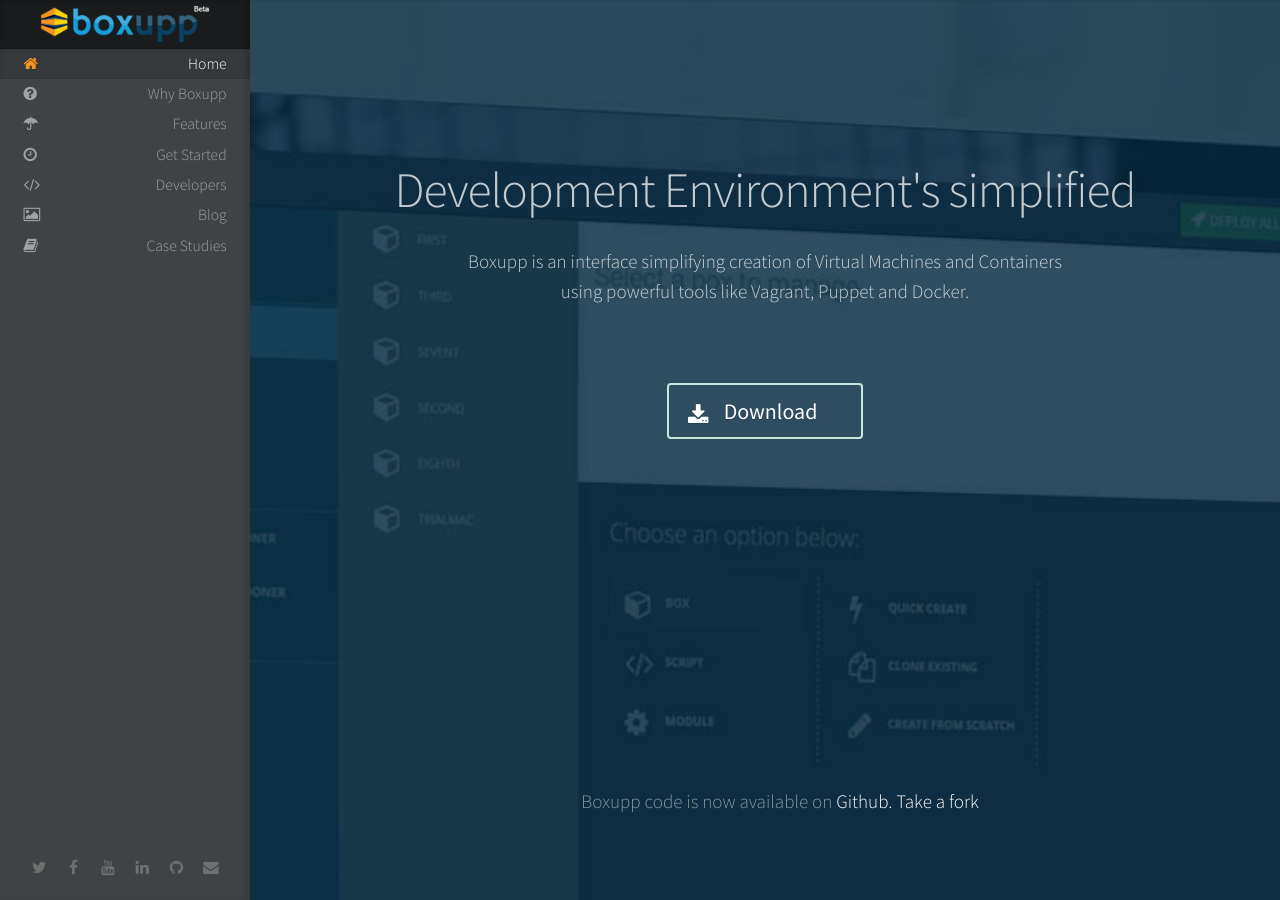
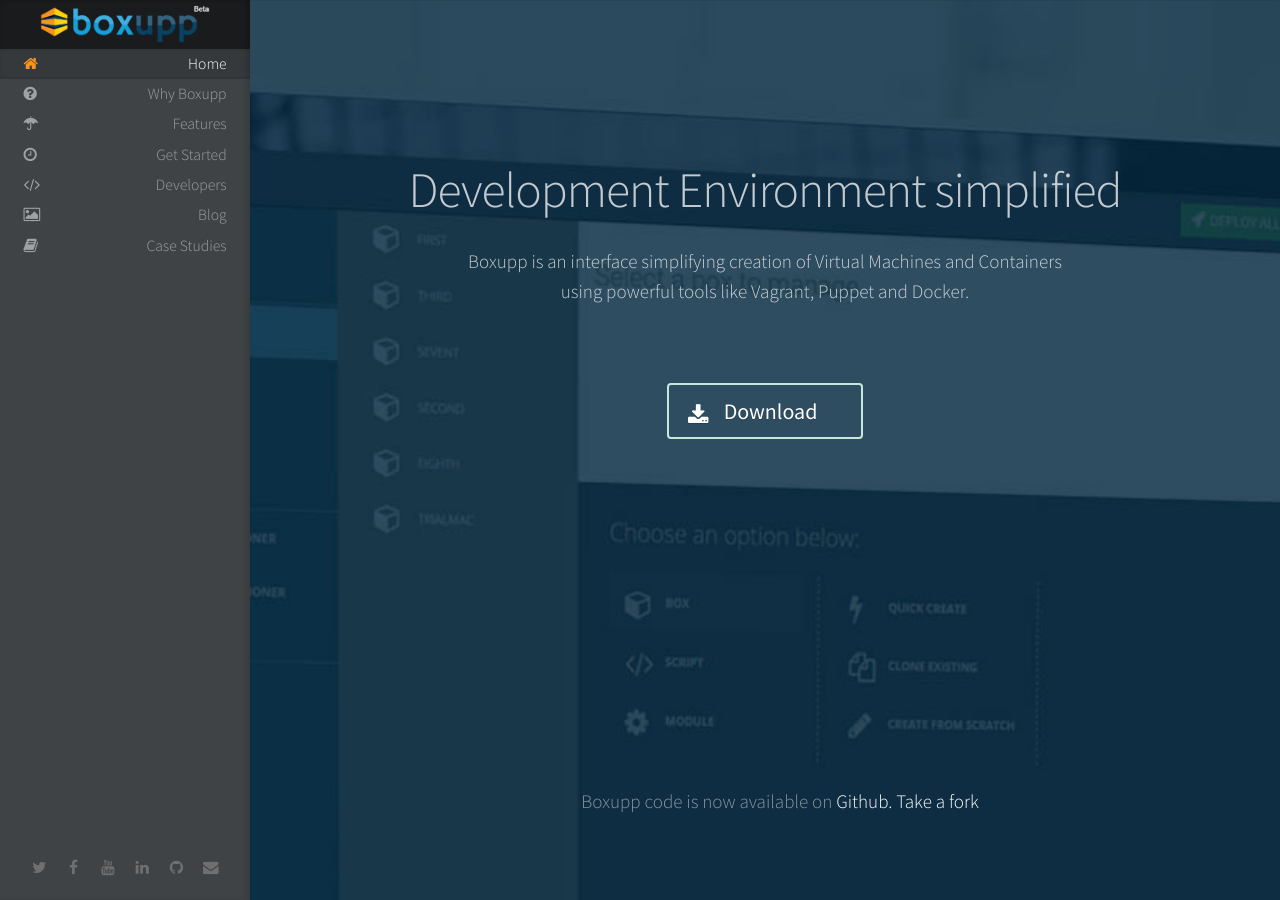
Before and after one commit to BoxUpp/boxupptool-website, a Jekyll site: the page built from index.html, in a window 1280 px wide and 900 px high. Built offline with Jekyll 4.4.1, drawn with Linux system fonts in a browser that asks for light colours; comment, search, counter and statistics services are not loaded.

Commit message:
Trial change

```diff
--- a/_includes/intro.html
+++ b/_includes/intro.html
@@ -3,7 +3,7 @@
 <section id="top" class="intro">
   <div class="col-lg-12 text-center">
     <header>
-      <h2 class="alt">Development Environment's simplified</h2>
+      <h2 class="alt">Development Environment simplified</h2>
       <p>Boxupp is an interface simplifying creation of Virtual Machines and Containers <br>using powerful tools like Vagrant, Puppet and Docker. </p>
     </header>
     <footer> <a href="#portfolio" class="button scrolly download">Download</a> </footer>
```
